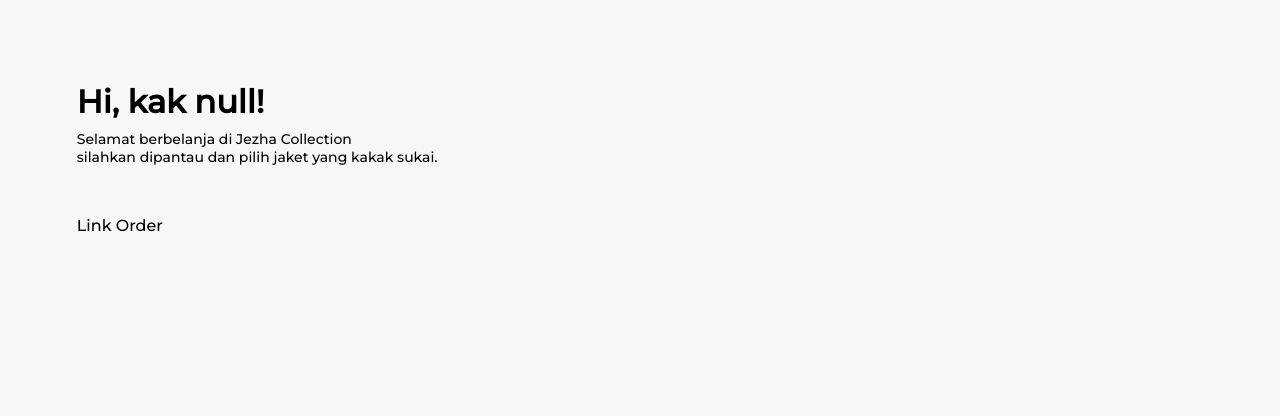
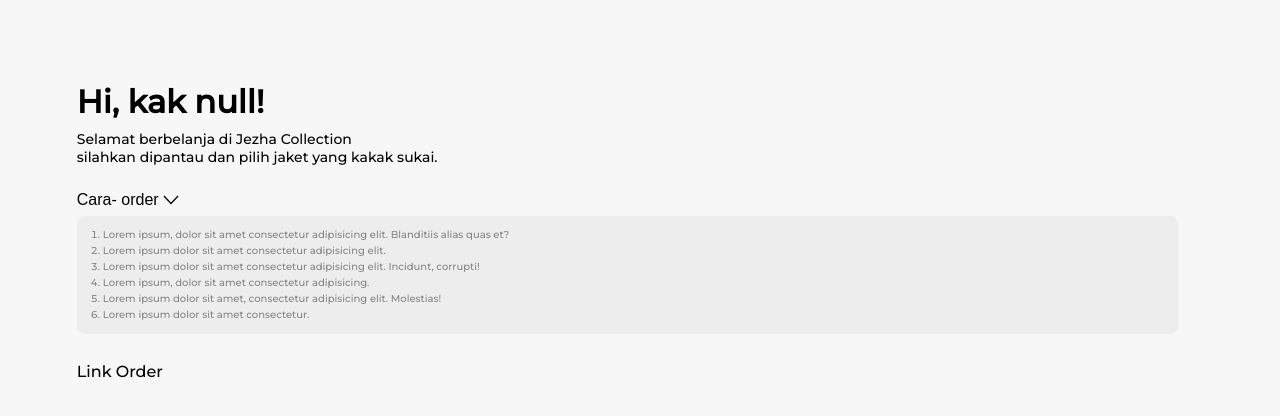
Before and after one commit to zakiibnu723/Jezha-Collection, a plain HTML site: page index.html in a window 1280 px wide. Shown: the part 942-1358 px from the top of the page. Before the commit the page ends 1252 px from the top, so only its background shows below. Drawn offline with Linux system fonts and the light colour scheme.

Commit message:
Update style.css

```diff
--- a/style.css
+++ b/style.css
@@ -318,7 +318,7 @@
             background-color: rgba(216, 216, 216, 0.342);
             border-radius: 8PX;
             transition: all 0.5s ease-in-out;
-            margin-top: -154PX;
+/*             margin-top: -154PX; */
 
 
             & ol {
```
